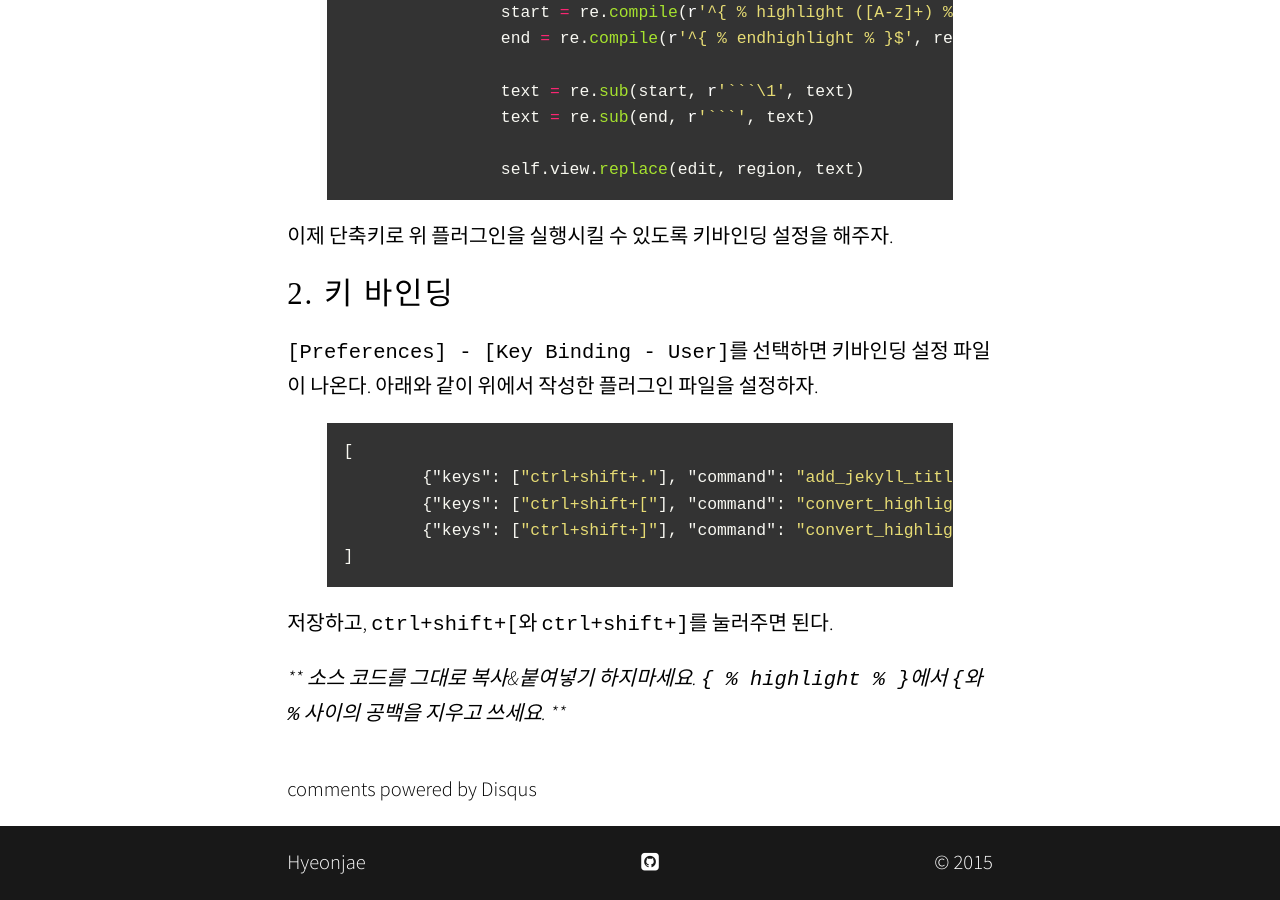
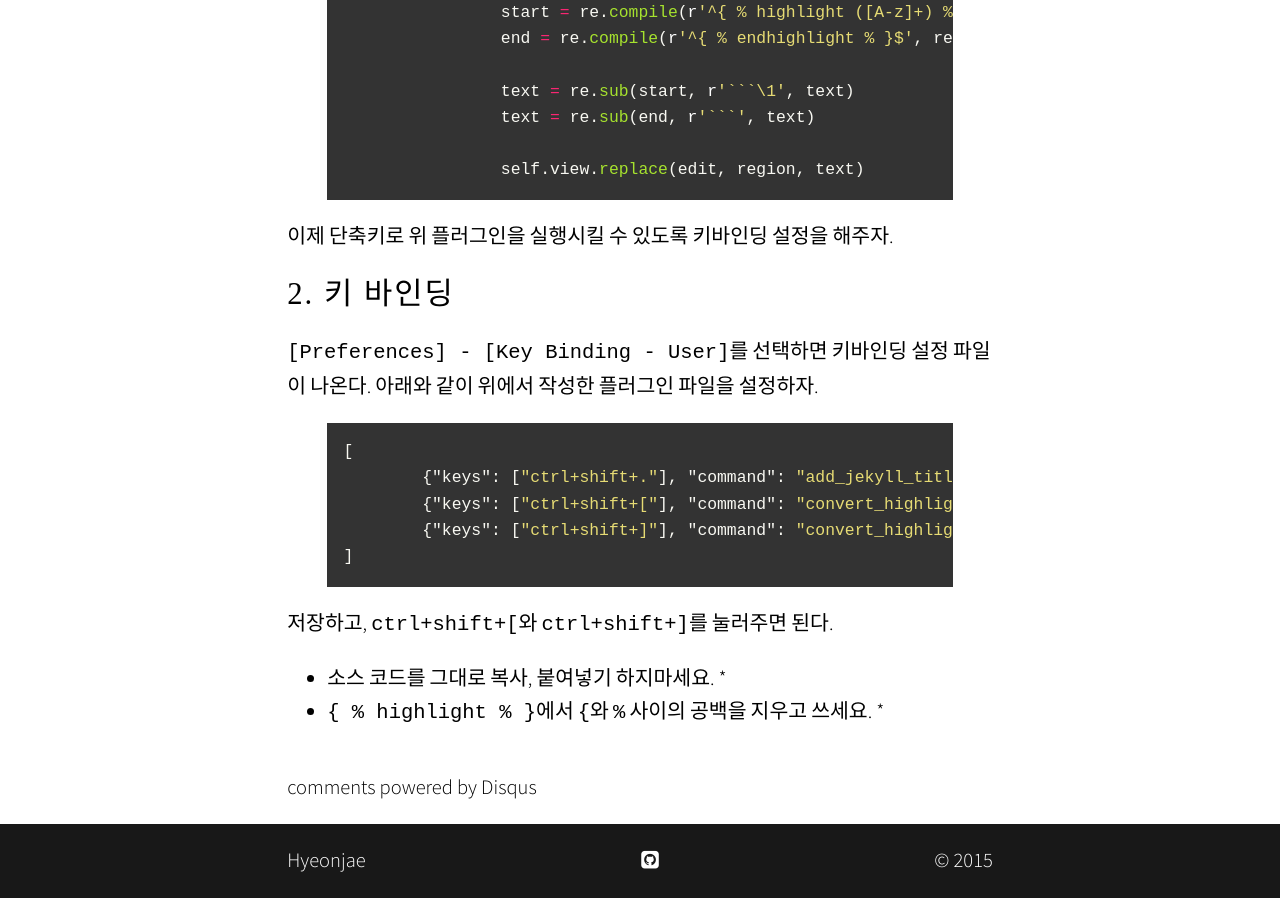
Before and after one commit to hyeonjae/hyeonjae.github.io.archive, a Jekyll site: the page built from _posts/2015-04-19-sublime-text-plugin-jekyll-highlight.md, in a window 1280 px wide and 900 px high, scrolled down 1573 px. Built offline with Jekyll 4.4.1, drawn with Linux system fonts in a browser that asks for light colours; nearby versions of some CDN libraries; some web fonts are replaced; comment, search, counter and statistics services are not loaded.

Commit message:
no message

```diff
--- a/_posts/2015-04-19-sublime-text-plugin-jekyll-highlight.md
+++ b/_posts/2015-04-19-sublime-text-plugin-jekyll-highlight.md
@@ -67,4 +67,5 @@ class ConvertHighlightJekyllToMarkdownCommand (sublime_plugin.TextCommand):
 저장하고, `ctrl+shift+[`와 `ctrl+shift+]`를 눌러주면 된다.
 
 
-*** 소스 코드를 그대로 복사&붙여넣기 하지마세요. `{ % highlight % }`에서 `{`와 `%` 사이의 공백을 지우고 쓰세요. ***
+* 소스 코드를 그대로 복사, 붙여넣기 하지마세요. *
+* `{ % highlight % }`에서 `{`와 `%` 사이의 공백을 지우고 쓰세요. *
```
